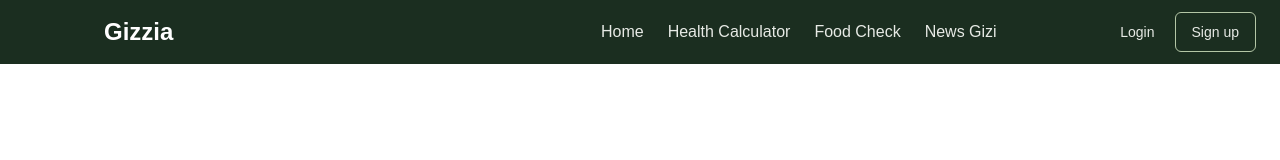
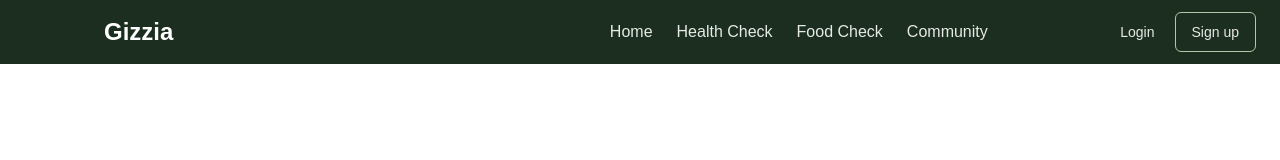
Before and after one commit to dhiaulhaq/Gizzia, a Next.js app: page / in a window 1280 px wide. Shown: the top 160 px of the page. Built offline with nearby package versions, Linux system fonts and the light colour scheme.

Commit message:
"Updated login page and navbar components with new imports and layout changes"

```diff
--- a/src/app/login/page.tsx
+++ b/src/app/login/page.tsx
@@ -6,6 +6,10 @@ import { Button } from "@/components/ui/button";
 import { Input } from "@/components/ui/input";
 import { Checkbox } from "@/components/ui/checkbox";
 import { Mail, Lock } from "lucide-react";
+import { z } from "zod";
+import { signToken } from "@/lib/jwt";
+import { compare } from "bcryptjs";
+import { cookies } from "next/headers";
 
 export default function Component() {
   const [email, setEmail] = useState("");
@@ -13,7 +17,6 @@ export default function Component() {
 
   return (
     <div className="relative flex min-h-screen">
-      {/* Bagian kanan (gambar background yang penuh) */}
       <div className="absolute inset-0">
         <img
           src="/gizi-seimbang.jpg"
@@ -22,7 +25,6 @@ export default function Component() {
         />
       </div>
 
-      {/* Bagian kiri (form login) dengan latar belakang semi-transparan */}
       <div className="relative z-10 flex-1 flex items-center justify-center p-8 bg-black bg-opacity-60">
         <div className="w-full max-w-md space-y-8">
           <div className="space-y-2 text-white">
--- a/src/components/Navbar.tsx
+++ b/src/components/Navbar.tsx
@@ -1,11 +1,14 @@
-import Link from "next/link"
-import { Button } from "@/components/ui/button"
+import Link from "next/link";
+import { Button } from "@/components/ui/button";
 
 export default function Component() {
   return (
     <header className="bg-[#1B2E20] w-full">
       <div className="container flex h-16 items-center justify-between px-4 md:px-6">
-                <Link className="flex items-center gap-2 text-lg font-semibold text-white" href="/">
+        <Link
+          className="flex items-center gap-2 text-lg font-semibold text-white"
+          href="/"
+        >
           <span className="font-bold text-2xl ml-20">Gizzia</span>
         </Link>
         <nav className="hidden md:flex gap-6 ml-80">
@@ -19,7 +22,7 @@ export default function Component() {
             className="text-[#e7eae5] hover:text-[#c4f073] transition-colors"
             href="/health-calculator"
           >
-                        Health Calculator
+            Health Check
           </Link>
           <Link
             className="text-[#e7eae5] hover:text-[#c4f073] transition-colors"
@@ -31,7 +34,7 @@ export default function Component() {
             className="text-[#e7eae5] hover:text-[#c4f073] transition-colors"
             href="/news-gizi"
           >
-                        News Gizi
+            Community
           </Link>
         </nav>
         <div className="flex gap-1 justify-end">
@@ -54,5 +57,5 @@ export default function Component() {
         </div>
       </div>
     </header>
-    )
+  );
 }
```
Lines whose indentation alone changed are shown as unchanged.
